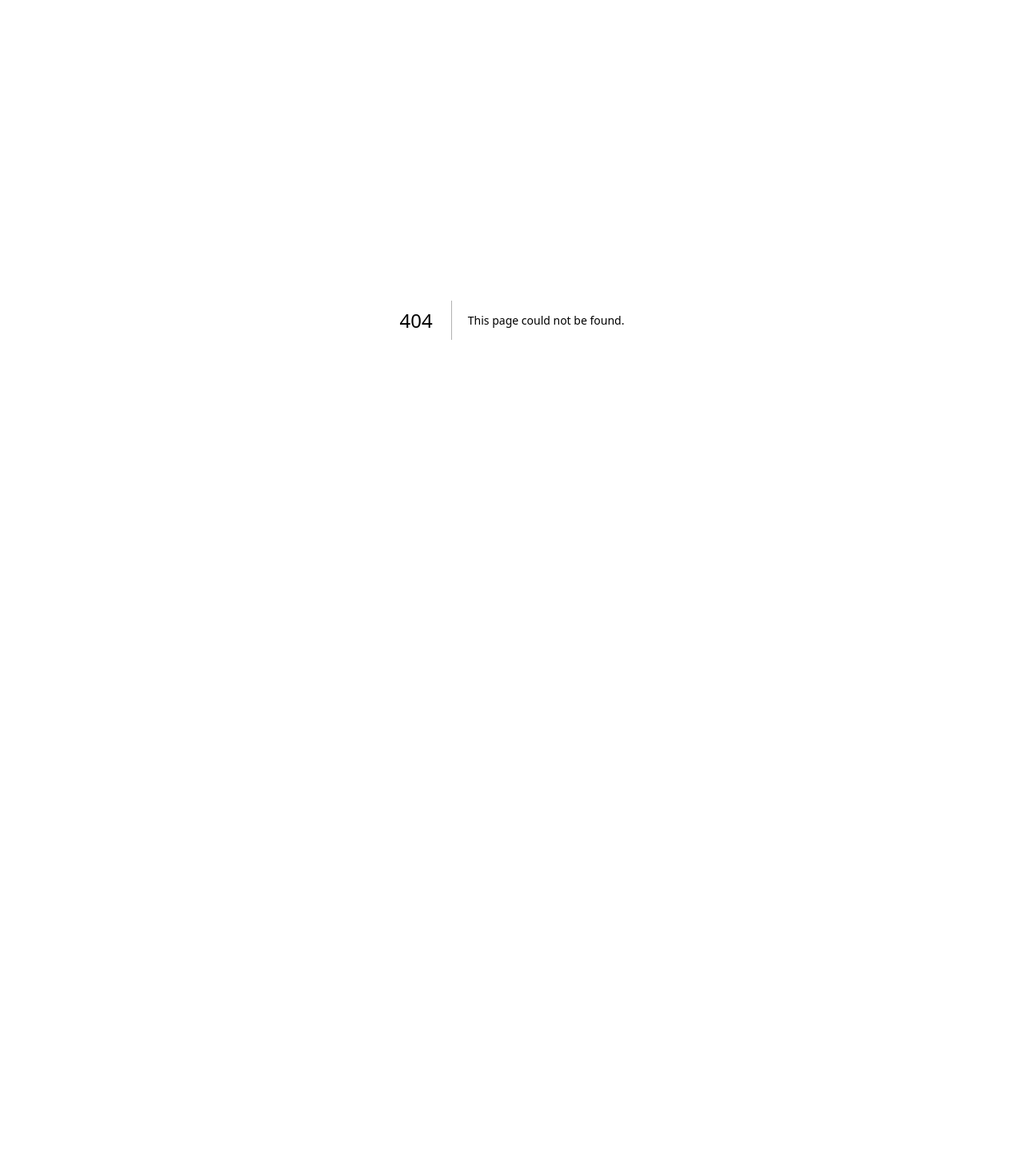
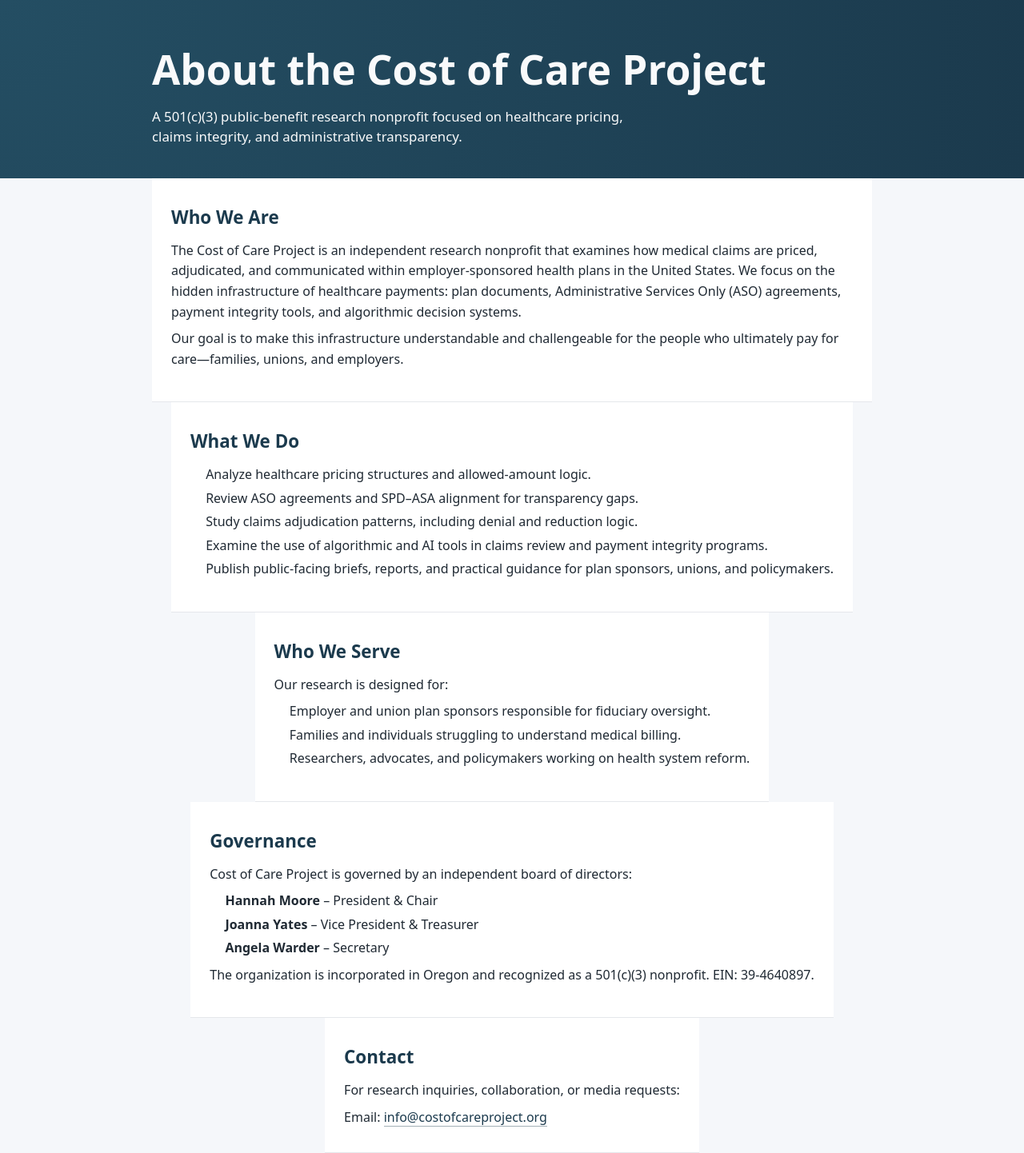
Before and after one commit to RedThreadGrp/nextjs-boilerplate, a Next.js app: page /about in a window 1280 px wide. Before the commit this address had no page. Shown: the whole page at 80% size. Before the commit the page ends 800 px from the top, so only its background shows below. Built offline with nearby package versions, Linux system fonts and the light colour scheme.

Commit message:
Add AboutPage component with project details

```diff
--- /dev/null
+++ b/app/about/page.tsx
@@ -0,0 +1,96 @@
+// app/about/page.tsx
+import React from "react";
+
+export default function AboutPage() {
+  return (
+    <main className="page">
+      <header className="hero hero--small">
+        <div className="hero-inner">
+          <h1 className="hero-title">About the Cost of Care Project</h1>
+          <p className="hero-tagline">
+            A 501(c)(3) public-benefit research nonprofit focused on healthcare
+            pricing, claims integrity, and administrative transparency.
+          </p>
+        </div>
+      </header>
+
+      <section className="section">
+        <h2 className="section-title">Who We Are</h2>
+        <p className="section-body">
+          The Cost of Care Project is an independent research nonprofit that
+          examines how medical claims are priced, adjudicated, and communicated
+          within employer-sponsored health plans in the United States. We focus
+          on the hidden infrastructure of healthcare payments: plan documents,
+          Administrative Services Only (ASO) agreements, payment integrity
+          tools, and algorithmic decision systems.
+        </p>
+        <p className="section-body">
+          Our goal is to make this infrastructure understandable and challengeable
+          for the people who ultimately pay for care—families, unions, and
+          employers.
+        </p>
+      </section>
+
+      <section className="section">
+        <h2 className="section-title">What We Do</h2>
+        <ul className="list">
+          <li>Analyze healthcare pricing structures and allowed-amount logic.</li>
+          <li>Review ASO agreements and SPD–ASA alignment for transparency gaps.</li>
+          <li>
+            Study claims adjudication patterns, including denial and reduction
+            logic.
+          </li>
+          <li>
+            Examine the use of algorithmic and AI tools in claims review and
+            payment integrity programs.
+          </li>
+          <li>
+            Publish public-facing briefs, reports, and practical guidance for
+            plan sponsors, unions, and policymakers.
+          </li>
+        </ul>
+      </section>
+
+      <section className="section">
+        <h2 className="section-title">Who We Serve</h2>
+        <p className="section-body">
+          Our research is designed for:
+        </p>
+        <ul className="list">
+          <li>Employer and union plan sponsors responsible for fiduciary oversight.</li>
+          <li>Families and individuals struggling to understand medical billing.</li>
+          <li>Researchers, advocates, and policymakers working on health system reform.</li>
+        </ul>
+      </section>
+
+      <section className="section">
+        <h2 className="section-title">Governance</h2>
+        <p className="section-body">
+          Cost of Care Project is governed by an independent board of directors:
+        </p>
+        <ul className="list">
+          <li><strong>Hannah Moore</strong> – President &amp; Chair</li>
+          <li><strong>Joanna Yates</strong> – Vice President &amp; Treasurer</li>
+          <li><strong>Angela Warder</strong> – Secretary</li>
+        </ul>
+        <p className="section-body">
+          The organization is incorporated in Oregon and recognized as a
+          501(c)(3) nonprofit. EIN: 39-4640897.
+        </p>
+      </section>
+
+      <section className="section">
+        <h2 className="section-title">Contact</h2>
+        <p className="section-body">
+          For research inquiries, collaboration, or media requests:
+        </p>
+        <p className="contact">
+          Email:{" "}
+          <a href="mailto:info@costofcareproject.org">
+            info@costofcareproject.org
+          </a>
+        </p>
+      </section>
+    </main>
+  );
+}
```
